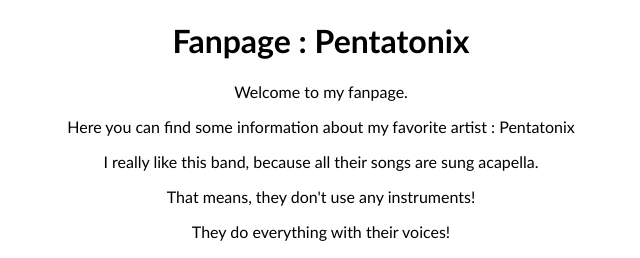
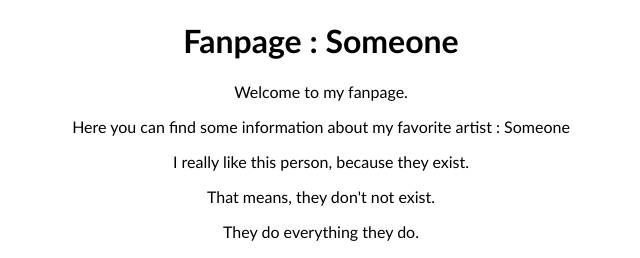
Before and after one commit to AdityaSureshGit/My_Favorite, a plain HTML site: page index.html in a window 1280 px wide. Shown: the top 258 px of the page, without its empty margins (319-959 px from the left). Drawn offline with Linux system fonts and the light colour scheme; grey boxes are pictures that could not be loaded.

Commit message:
Changing basic text

```diff
--- a/index.html
+++ b/index.html
@@ -8,20 +8,20 @@
 </head>
 <body>
     <div class="title">
-        <h1>Fanpage : Pentatonix</h1>
+        <h1>Fanpage : Someone</h1>
     </div>
     <div class="intro">
         <p>Welcome to my fanpage. </p>
-        <p>Here you can find some information about my favorite artist : Pentatonix</p>
+        <p>Here you can find some information about my favorite artist : Someone</p>
 
-        <p>I really like this band, because all their songs are sung acapella.</p>
-        <p>That means, they don't use any instruments!</p>
-        <p>They do everything with their voices!</p>
+        <p>I really like this person, because they exist.</p>
+        <p>That means, they don't not exist.</p>
+        <p>They do everything they do.</p>
     </div>
     <div class="youtube">
         <iframe width="560"
                 height="315"
-                src="https://www.youtube.com/embed/3MteSlpxCpo"
+                src="https://www.youtube.com/embed/8UVNT4wvIGY"
                 title="YouTube video player"
                 frameborder="0"
                 allow="accelerometer; autoplay; clipboard-write; encrypted-media; gyroscope; picture-in-picture"
```
